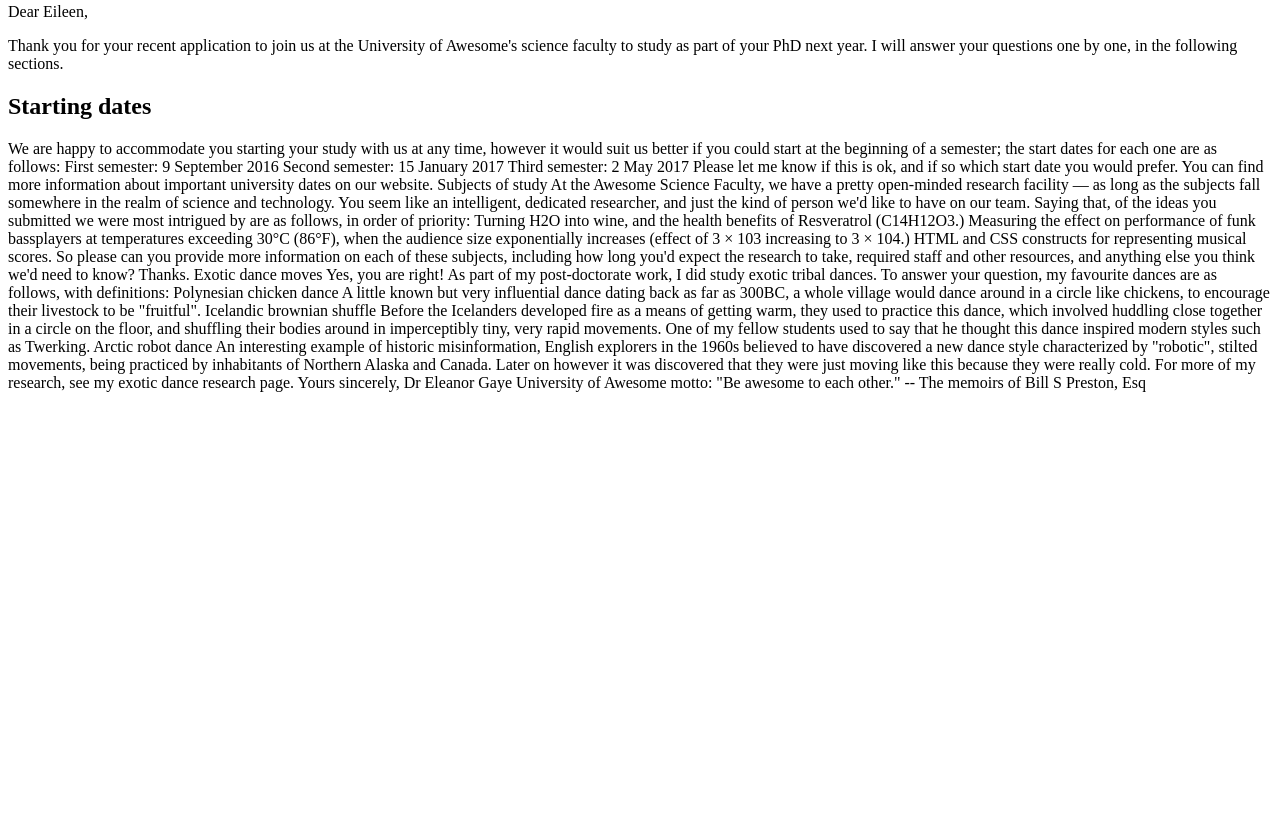
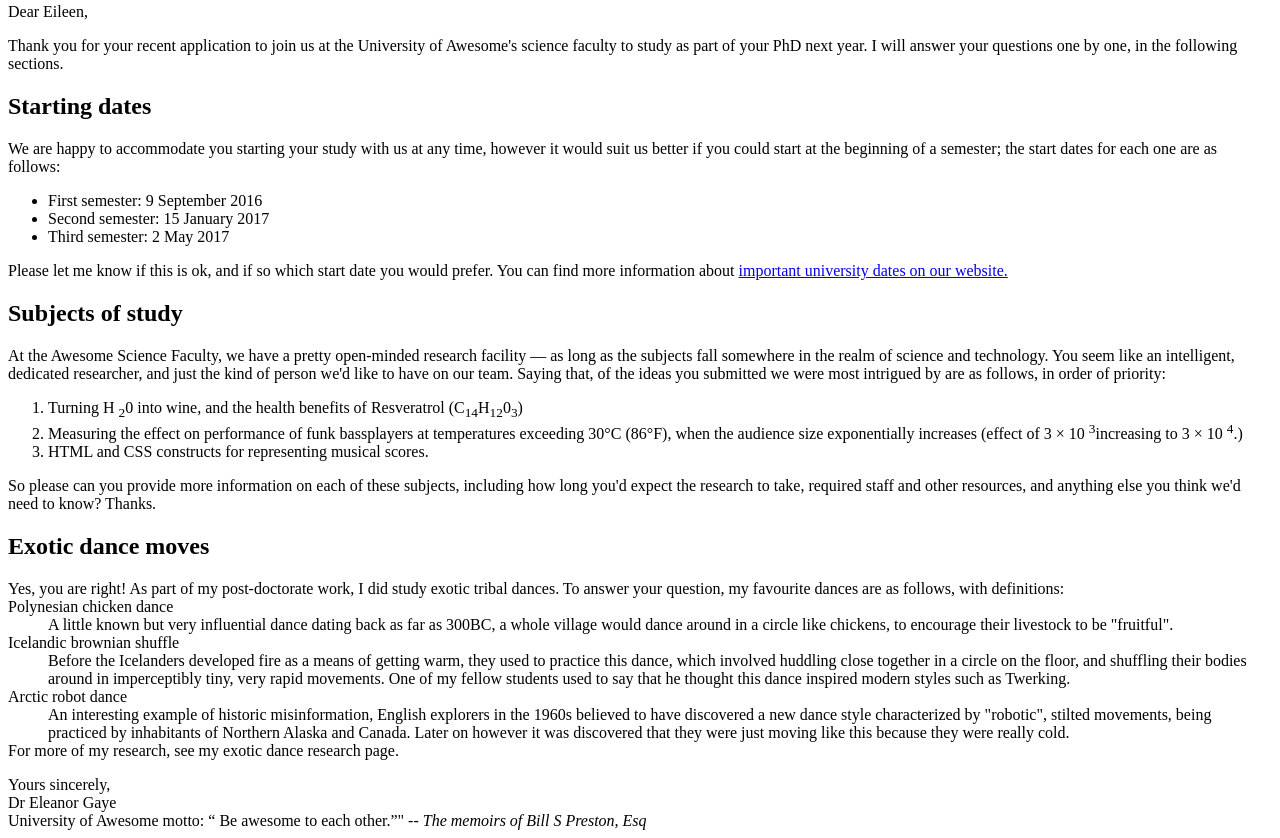
Before and after one commit to UnivelcityTech/wk11, a plain HTML site: page index.html in a window 1280 px wide. Shown: the part 317-1155 px from the top of the page. Before the commit the page ends 800 px from the top, so only its background shows below. Drawn offline with Linux system fonts and the light colour scheme.

Commit message:
fix index.html

```diff
--- a/index.html
+++ b/index.html
@@ -3,7 +3,8 @@
 <head>
     <meta charset="UTF-8">
     <meta name="viewport" content="width=device-width, initial-scale=1.0">
-    <title>Document</title>
+    <title>Letter Application</title>
+     <link rel="shortcut icon" href="favicon.ico" type="image/x-icon">
 </head>
 <body>
     <!DOCTYPE html>
@@ -50,46 +51,49 @@
 
 <h2>Starting dates</h2>
 
-We are happy to accommodate you starting your study with us at any time, however it would suit us better if you could start at the beginning of a semester; the start dates for each one are as follows:
+<p>We are happy to accommodate you starting your study with us at any time, however it would suit us better if you could start at the beginning of a semester; the start dates for each one are as follows:
+</p>
+<ul>
+    <li>First semester: 9 September 2016</li>
+    <li>Second semester: 15 January 2017</li>
+    <li>Third semester: 2 May 2017</li>
+</ul>
 
-First semester: 9 September 2016
-Second semester: 15 January 2017
-Third semester: 2 May 2017
+
+
 
 Please let me know if this is ok, and if so which start date you would prefer.
 
-You can find more information about important university dates on our website.
+You can find more information about  <a href="http://univelcity.com/"  target="_blank">important university dates on our website.</a>
 
 
-Subjects of study
+<h2>Subjects of study</h2>
+<p>
+    At the Awesome Science Faculty, we have a pretty open-minded research facility — as long as the subjects fall somewhere in the realm of science and technology. You seem like an intelligent, dedicated researcher, and just the kind of person we'd like to have on our team. Saying that, of the ideas you submitted we were most intrigued by are as follows, in order of priority:</p>
 
-At the Awesome Science Faculty, we have a pretty open-minded research facility — as long as the subjects fall somewhere in the realm of science and technology. You seem like an intelligent, dedicated researcher, and just the kind of person we'd like to have on our team. Saying that, of the ideas you submitted we were most intrigued by are as follows, in order of priority:
+<ol>
+    <li>Turning H <sub>2</sub>0 into wine, and the health benefits of Resveratrol (C<sub>14</sub>H<sub>12</sub>0<SUB>3</SUB>)</li>
+    <li>Measuring the effect on performance of funk bassplayers at temperatures exceeding 30°C (86°F), when the audience size exponentially increases (effect of 3 × 10 <sup>3</sup>increasing to 3 × 10  <sup>4</sup>.)</li>
+    <li>HTML and CSS constructs for representing musical scores.</li>
+</ol>
 
-Turning H2O into wine, and the health benefits of Resveratrol (C14H12O3.)
-Measuring the effect on performance of funk bassplayers at temperatures exceeding 30°C (86°F), when the audience size exponentially increases (effect of 3 × 103 increasing to 3 × 104.)
-HTML and CSS constructs for representing musical scores.
+<p>
+    So please can you provide more information on each of these subjects, including how long you'd expect the research to take, required staff and other resources, and anything else you think we'd need to know? Thanks.
 
-So please can you provide more information on each of these subjects, including how long you'd expect the research to take, required staff and other resources, and anything else you think we'd need to know? Thanks.
-
-
-Exotic dance moves
+<h2>Exotic dance moves</h2>
 
 Yes, you are right! As part of my post-doctorate work, I did study exotic tribal dances. To answer your question, my favourite dances are as follows, with definitions:
+    <dt>Polynesian chicken dance</dt>
+    <dd>A little known but very influential dance dating back as far as 300BC, a whole village would dance around in a circle like chickens, to encourage their livestock to be "fruitful".</dd>
+   <dt>Icelandic brownian shuffle</dt>
+    <dd>Before the Icelanders developed fire as a means of getting warm, they used to practice this dance, which involved huddling close together in a circle on the floor, and shuffling their bodies around in imperceptibly tiny, very rapid movements. One of my fellow students used to say that he thought this dance inspired modern styles such as Twerking.</dd>
+    <dt>Arctic robot dance</dt>
+     <dd>An interesting example of historic misinformation, English explorers in the 1960s believed to have discovered a new dance style characterized by "robotic", stilted movements, being practiced by inhabitants of Northern Alaska and Canada. Later on however it was discovered that they were just moving like this because they were really cold.</dd>
+For more of my research, see my exotic dance research page.</p>
 
-Polynesian chicken dance
-A little known but very influential dance dating back as far as 300BC, a whole village would dance around in a circle like chickens, to encourage their livestock to be "fruitful".
-Icelandic brownian shuffle
-Before the Icelanders developed fire as a means of getting warm, they used to practice this dance, which involved huddling close together in a circle on the floor, and shuffling their bodies around in imperceptibly tiny, very rapid movements. One of my fellow students used to say that he thought this dance inspired modern styles such as Twerking.
-Arctic robot dance
-An interesting example of historic misinformation, English explorers in the 1960s believed to have discovered a new dance style characterized by "robotic", stilted movements, being practiced by inhabitants of Northern Alaska and Canada. Later on however it was discovered that they were just moving like this because they were really cold.
+Yours sincerely,<br>
+Dr Eleanor Gaye <br>
 
-For more of my research, see my exotic dance research page.
-
-Yours sincerely,
-Dr Eleanor Gaye
-
-University of Awesome motto: "Be awesome to each other." -- The memoirs of Bill S Preston, Esq
+University of Awesome motto:  <q> Be awesome to each other.</q>"  <em>  -- The memoirs of Bill S Preston, Esq</em>
 </body>
 </html>
-</body>
-</html>
```
